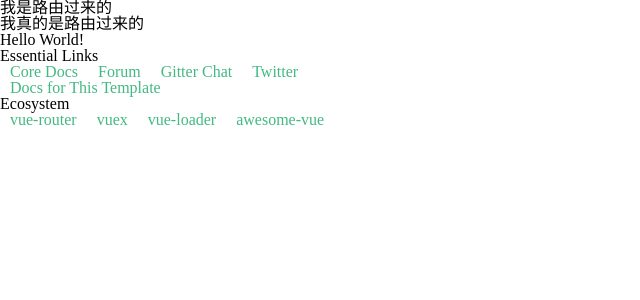
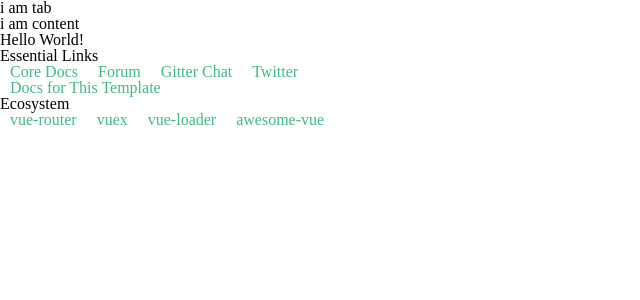
Before and after one commit to vshaonian/eleme, a Vue app: page / in a window 1280 px wide. Shown: the top 300 px of the page, without its empty margins (0-640 px from the left). Built offline with nearby package versions, Linux system fonts and the light colour scheme.

Commit message:
配置路由

```diff
--- a/src/App.vue
+++ b/src/App.vue
@@ -1,6 +1,13 @@
 <template>
   <div id="app">
-    <router-view name="a"></router-view>
+
+    <router-view name="Header"></router-view>
+    <div class="tab">
+      i am tab
+    </div>
+    <div class="content">
+      i am content
+    </div>
     <router-view></router-view>
   </div>
 </template>
```
